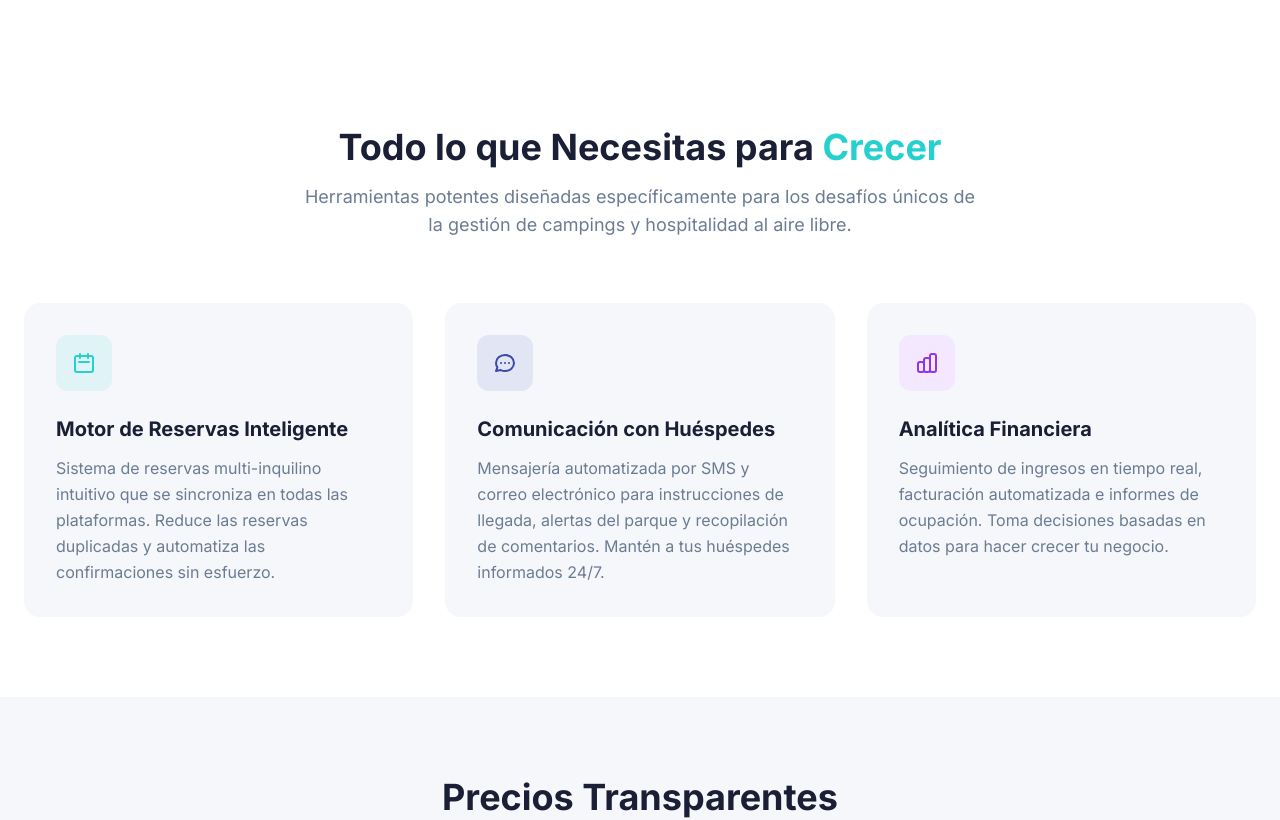
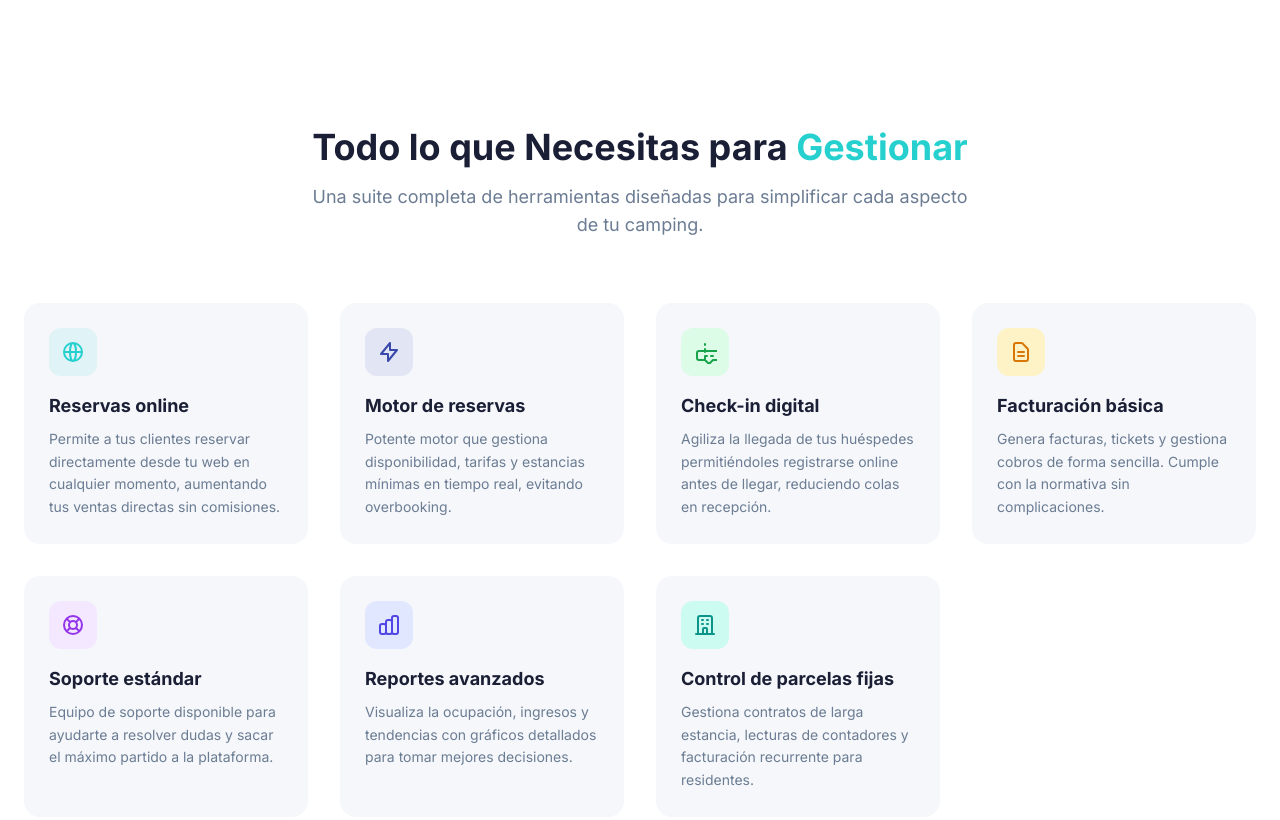
Before and after one commit to cloudindev/upcamp, a React (Vite) app in the folder frontend/: page / in a window 1280 px wide. Shown: the part 880-1700 px from the top of the page. Built offline with nearby package versions, Linux system fonts and the light colour scheme; no server answers.

Commit message:
Update landing page features: Add 7 new cards

```diff
--- a/frontend/src/components/landing/FeaturesSection.tsx
+++ b/frontend/src/components/landing/FeaturesSection.tsx
@@ -2,37 +2,81 @@
 export default function FeaturesSection() {
     const features = [
         {
-            title: "Motor de Reservas Inteligente",
-            description: "Sistema de reservas multi-inquilino intuitivo que se sincroniza en todas las plataformas. Reduce las reservas duplicadas y automatiza las confirmaciones sin esfuerzo.",
+            title: "Reservas online",
+            description: "Permite a tus clientes reservar directamente desde tu web en cualquier momento, aumentando tus ventas directas sin comisiones.",
             icon: (
                 <svg className="w-6 h-6" fill="none" viewBox="0 0 24 24" stroke="currentColor">
-                    <path strokeLinecap="round" strokeLinejoin="round" strokeWidth={2} d="M8 7V3m8 4V3m-9 8h10M5 21h14a2 2 0 002-2V7a2 2 0 00-2-2H5a2 2 0 00-2 2v12a2 2 0 002 2z" />
+                    <path strokeLinecap="round" strokeLinejoin="round" strokeWidth={2} d="M21 12a9 9 0 01-9 9m9-9a9 9 0 00-9-9m9 9H3m9 9a9 9 0 01-9-9m9 9c1.657 0 3-4.03 3-9s-1.343-9-3-9m0 18c-1.657 0-3-4.03-3-9s1.343-9 3-9m-9 9a9 9 0 019-9" />
                 </svg>
             ),
             color: "text-upcamp-cyan",
             bg: "bg-upcamp-cyan/10"
         },
         {
-            title: "Comunicación con Huéspedes",
-            description: "Mensajería automatizada por SMS y correo electrónico para instrucciones de llegada, alertas del parque y recopilación de comentarios. Mantén a tus huéspedes informados 24/7.",
+            title: "Motor de reservas",
+            description: "Potente motor que gestiona disponibilidad, tarifas y estancias mínimas en tiempo real, evitando overbooking.",
             icon: (
                 <svg className="w-6 h-6" fill="none" viewBox="0 0 24 24" stroke="currentColor">
-                    <path strokeLinecap="round" strokeLinejoin="round" strokeWidth={2} d="M8 12h.01M12 12h.01M16 12h.01M21 12c0 4.418-4.03 8-9 8a9.863 9.863 0 01-4.255-.949L3 20l1.395-3.72C3.512 15.042 3 13.574 3 12c0-4.418 4.03-8 9-8s9 3.582 9 8z" />
+                    <path strokeLinecap="round" strokeLinejoin="round" strokeWidth={2} d="M13 10V3L4 14h7v7l9-11h-7z" />
                 </svg>
             ),
             color: "text-upcamp-blue",
             bg: "bg-upcamp-blue/10"
         },
         {
-            title: "Analítica Financiera",
-            description: "Seguimiento de ingresos en tiempo real, facturación automatizada e informes de ocupación. Toma decisiones basadas en datos para hacer crecer tu negocio.",
+            title: "Check-in digital",
+            description: "Agiliza la llegada de tus huéspedes permitiéndoles registrarse online antes de llegar, reduciendo colas en recepción.",
+            icon: (
+                <svg className="w-6 h-6" fill="none" viewBox="0 0 24 24" stroke="currentColor">
+                    <path strokeLinecap="round" strokeLinejoin="round" strokeWidth={2} d="M12 4v1m6 11h2m-6 0h-2v4m0-11v3m0 0h.01M12 17h.01M8 11h16a2 2 0 012 2v5a2 2 0 01-2 2h-4l-4 4-4-4H6a2 2 0 01-2-2v-5a2 2 0 012-2h1" />
+                </svg>
+            ),
+            color: "text-green-600",
+            bg: "bg-green-100"
+        },
+        {
+            title: "Facturación básica",
+            description: "Genera facturas, tickets y gestiona cobros de forma sencilla. Cumple con la normativa sin complicaciones.",
+            icon: (
+                <svg className="w-6 h-6" fill="none" viewBox="0 0 24 24" stroke="currentColor">
+                    <path strokeLinecap="round" strokeLinejoin="round" strokeWidth={2} d="M9 12h6m-6 4h6m2 5H7a2 2 0 01-2-2V5a2 2 0 012-2h5.586a1 1 0 01.707.293l5.414 5.414a1 1 0 01.293.707V19a2 2 0 01-2 2z" />
+                </svg>
+            ),
+            color: "text-amber-600",
+            bg: "bg-amber-100"
+        },
+        {
+            title: "Soporte estándar",
+            description: "Equipo de soporte disponible para ayudarte a resolver dudas y sacar el máximo partido a la plataforma.",
+            icon: (
+                <svg className="w-6 h-6" fill="none" viewBox="0 0 24 24" stroke="currentColor">
+                    <path strokeLinecap="round" strokeLinejoin="round" strokeWidth={2} d="M18.364 5.636l-3.536 3.536m0 5.656l3.536 3.536M9.172 9.172L5.636 5.636m3.536 9.192l-3.536 3.536M21 12a9 9 0 11-18 0 9 9 0 0118 0zm-5 0a4 4 0 11-8 0 4 4 0 018 0z" />
+                </svg>
+            ),
+            color: "text-purple-600",
+            bg: "bg-purple-100"
+        },
+        {
+            title: "Reportes avanzados",
+            description: "Visualiza la ocupación, ingresos y tendencias con gráficos detallados para tomar mejores decisiones.",
             icon: (
                 <svg className="w-6 h-6" fill="none" viewBox="0 0 24 24" stroke="currentColor">
                     <path strokeLinecap="round" strokeLinejoin="round" strokeWidth={2} d="M9 19v-6a2 2 0 00-2-2H5a2 2 0 00-2 2v6a2 2 0 002 2h2a2 2 0 002-2zm0 0V9a2 2 0 012-2h2a2 2 0 012 2v10m-6 0a2 2 0 002 2h2a2 2 0 002-2m0 0V5a2 2 0 012-2h2a2 2 0 012 2v14a2 2 0 01-2 2h-2a2 2 0 01-2-2z" />
                 </svg>
             ),
-            color: "text-purple-600",
-            bg: "bg-purple-100"
+            color: "text-indigo-600",
+            bg: "bg-indigo-100"
+        },
+        {
+            title: "Control de parcelas fijas",
+            description: "Gestiona contratos de larga estancia, lecturas de contadores y facturación recurrente para residentes.",
+            icon: (
+                <svg className="w-6 h-6" fill="none" viewBox="0 0 24 24" stroke="currentColor">
+                    <path strokeLinecap="round" strokeLinejoin="round" strokeWidth={2} d="M19 21V5a2 2 0 00-2-2H7a2 2 0 00-2 2v16m14 0h2m-2 0h-5m-9 0H3m2 0h5M9 7h1m-1 4h1m4-4h1m-1 4h1m-5 10v-5a1 1 0 011-1h2a1 1 0 011 1v5m-4 0h4" />
+                </svg>
+            ),
+            color: "text-teal-600",
+            bg: "bg-teal-100"
         }
     ];
 
@@ -41,23 +85,23 @@ export default function FeaturesSection() {
             <div className="container mx-auto px-4 md:px-6">
                 <div className="text-center mb-16">
                     <h2 className="text-3xl md:text-4xl font-bold text-text-primary mb-4">
-                        Todo lo que Necesitas para <span className="text-upcamp-cyan">Crecer</span>
+                        Todo lo que Necesitas para <span className="text-upcamp-cyan">Gestionar</span>
                     </h2>
                     <p className="text-text-secondary text-lg max-w-2xl mx-auto">
-                        Herramientas potentes diseñadas específicamente para los desafíos únicos de la gestión de campings y hospitalidad al aire libre.
+                        Una suite completa de herramientas diseñadas para simplificar cada aspecto de tu camping.
                     </p>
                 </div>
 
-                <div className="grid grid-cols-1 md:grid-cols-3 gap-8">
+                <div className="grid grid-cols-1 md:grid-cols-2 lg:grid-cols-4 gap-8">
                     {features.map((feature, index) => (
-                        <div key={index} className="bg-surface-variant rounded-2xl p-8 transition-all hover:-translate-y-1 hover:shadow-card-hover group">
-                            <div className={`w-14 h-14 rounded-xl ${feature.bg} ${feature.color} flex items-center justify-center mb-6 group-hover:scale-110 transition-transform`}>
+                        <div key={index} className="bg-surface-variant rounded-2xl p-6 transition-all hover:-translate-y-1 hover:shadow-card-hover group border border-transparent hover:border-upcamp-cyan/20">
+                            <div className={`w-12 h-12 rounded-xl ${feature.bg} ${feature.color} flex items-center justify-center mb-4 group-hover:scale-110 transition-transform`}>
                                 {feature.icon}
                             </div>
-                            <h3 className="text-xl font-bold text-text-primary mb-3">
+                            <h3 className="text-lg font-bold text-text-primary mb-2">
                                 {feature.title}
                             </h3>
-                            <p className="text-text-secondary leading-relaxed">
+                            <p className="text-sm text-text-secondary leading-relaxed">
                                 {feature.description}
                             </p>
                         </div>
```
